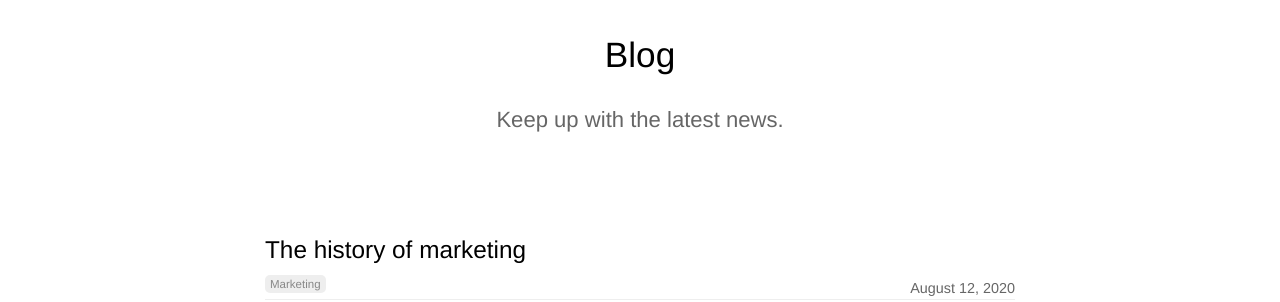
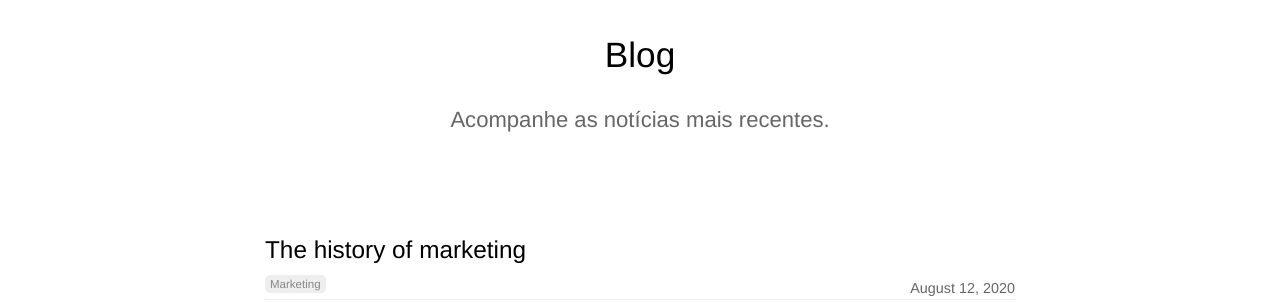
Before and after one commit to jornalistainclusivo/pcd.dataverso.org, a Jekyll site: the page built from blog/index.html, in a window 1280 px wide and 900 px high. Shown: the part 146-448 px from the top of the window. Built offline with Jekyll 4.4.1, drawn with Linux system fonts in a browser that asks for light colours; the list of posts is cut into pages by our own code.

Commit message:
blog description

```diff
--- a/blog/index.html
+++ b/blog/index.html
@@ -1,6 +1,6 @@
 ---
 title: Blog
-description: Keep up with the latest news.
+description: Acompanhe as notícias mais recentes.
 ---
 
 <div class="text-container">
```
